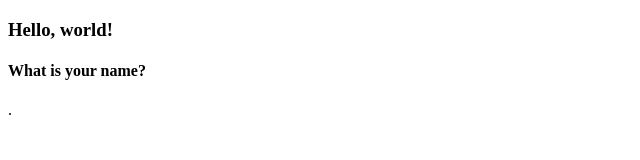
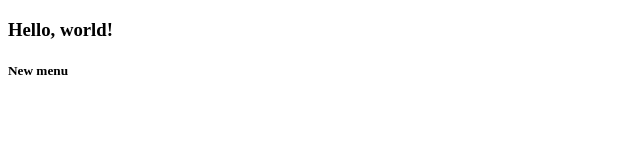
Before and after one commit to johnplot/firstProject, a plain HTML site: page index.html in a window 1280 px wide. Shown: the full height of the page, 0-640 px from the left. Drawn offline with Linux system fonts and the light colour scheme.

Commit message:
added new menu

```diff
--- a/index.html
+++ b/index.html
@@ -8,7 +8,7 @@
 </head>
 <body>
     <h3>Hello, world!</h3>
-    <h4>What is your name?</h4> .
+    <h5>New menu</h5>
 </body>
 </html>
 </html>
```
